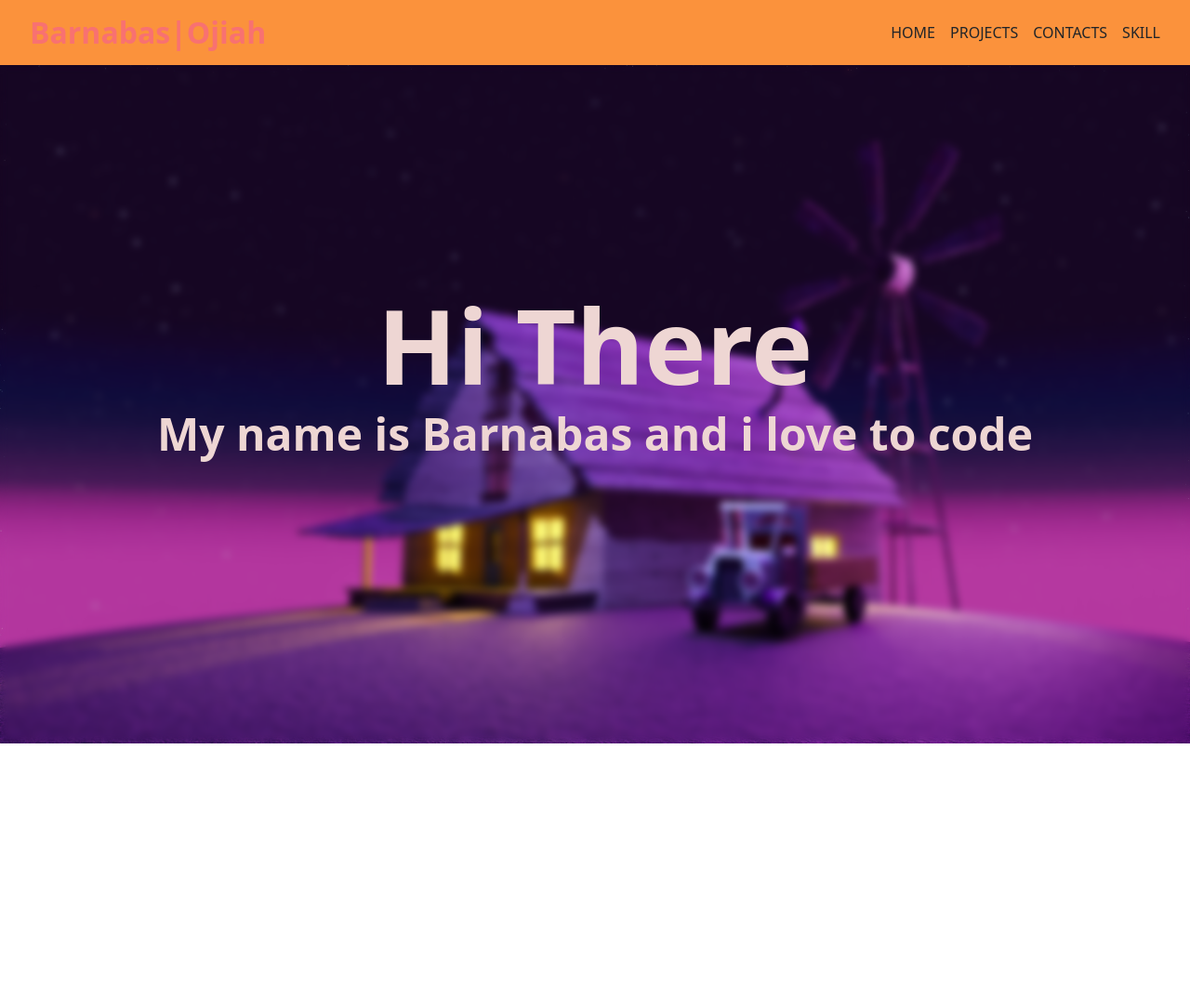
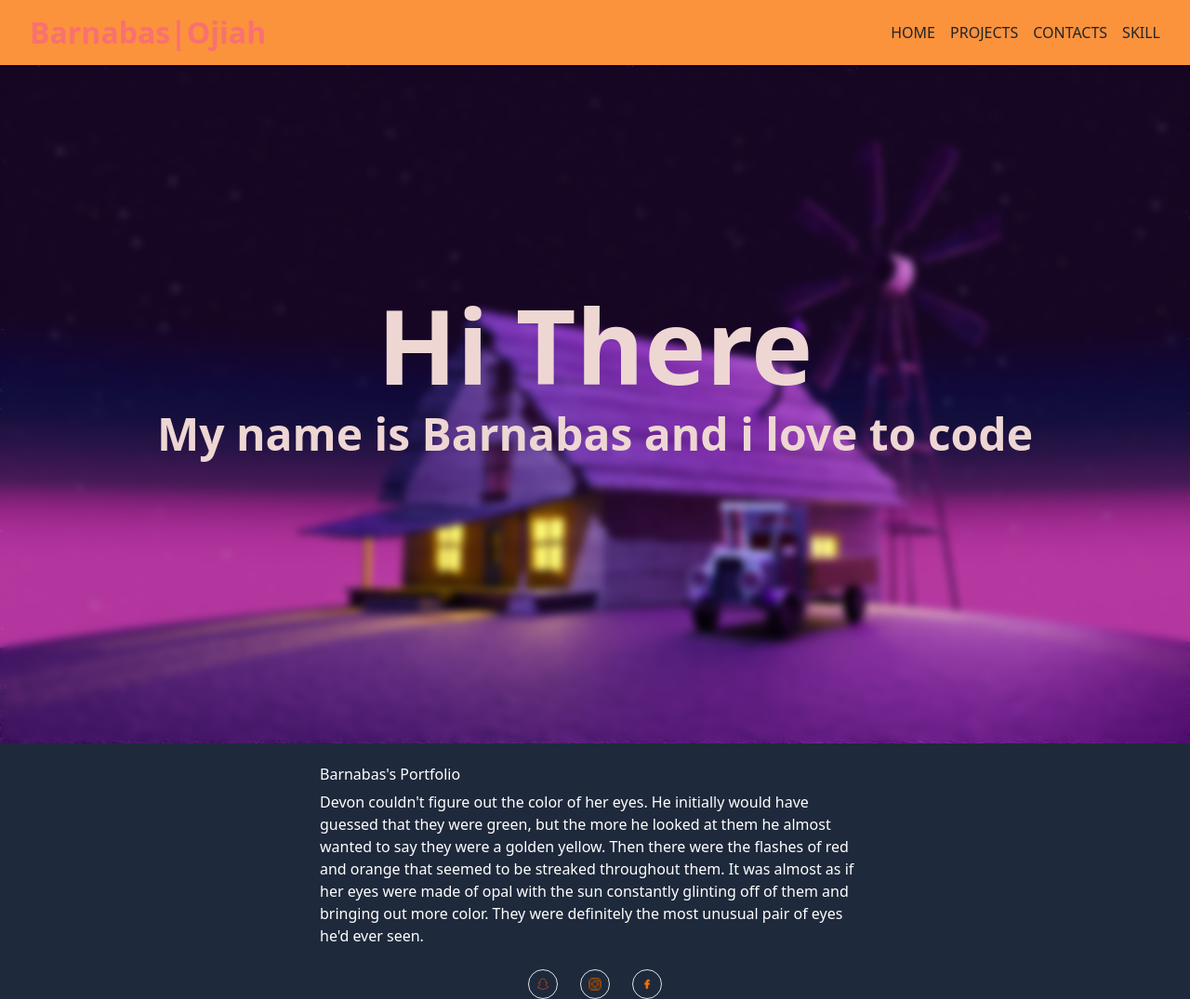
Before and after one commit to Barny-ojiah/Tailwind-Portfolio, a plain HTML site: page index.html in a window 1280 px wide. Shown: the whole page at 93% size. Before the commit the page ends 800 px from the top, so only its background shows below. Drawn offline with nearby package versions, Linux system fonts and the light colour scheme.

Commit message:
i added a footer section

```diff
--- a/index.html
+++ b/index.html
@@ -24,16 +24,32 @@
 
 <main>
 
-<section class= "bg-[url('./rescopy/img2.jpg')] h-screen bg-cover flex items-center justify-center" >
+<section class= "bg-[url('./rescopy/img2.jpg')] h-screen bg-cover items-center justify-center" >
     <div class="flex backdrop-blur-sm items-center flex-col text-[#eed6d3] h-full w-full justify-center">
     <h1 class="text-[2rem] sm:text-[7rem] font-bold text-center w-4/5">Hi There </h1>
     <h1 class="text-[3rem] sm:text-[3em] font-bold text-center w-4/5">My name is Barnabas and i love to code </h1>
 </div>
 </section>
-<section></section>
+</section>
 <section></section>
 <section></section>
 
 </main>
+
+<footer class="bg-slate-800">
+    <div class="text-white flex flex-col p-4 gap-2 justify-center w-1/2 mx-auto">
+        <h1>Barnabas's Portfolio</h1>
+        <p>Devon couldn't figure out the color of her eyes. He initially would have guessed that they were green, but the more he looked at them he almost wanted to say they were a golden yellow. Then there were the flashes of red and orange that seemed to be streaked throughout them. It was almost as if her eyes were made of opal with the sun constantly glinting off of them and bringing out more color. They were definitely the most unusual pair of eyes he'd ever seen.</p>
+    </div>
+    <div class="flex gap-4 justify-center">
+        <div class="rounded-full border p-2 w-8 h-8"><img src="rescopy/snapchat.svg" alt=""></div>
+        <div class="rounded-full border p-2 w-8 h-8"><img src="rescopy/instagram.svg" alt=""></div>
+        <div class="rounded-full border p-2 w-8 h-8"><img src="rescopy/facebook.svg" alt=""></div>
+
+
+    </div>
+
+
+</footer>
 </body>
 </html>
```
Also changed, not shown: rescopy/facebook.svg (added), rescopy/instagram.svg (added), rescopy/snapchat.svg (added), 1 other file.
